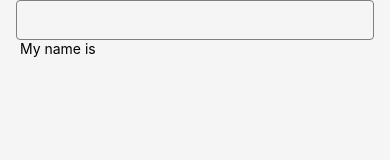
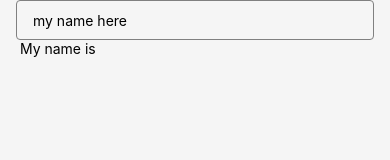
Before and after one commit to OkkashaAlly/react-native-tut, a React Native app: screen / in a window 390 px wide. Shown: the top 160 px of the page. Built offline with nearby package versions, Linux system fonts and the light colour scheme.

Commit message:
59 - TextInput Props

```diff
--- a/App.jsx
+++ b/App.jsx
@@ -16,8 +16,17 @@ export default function App() {
     // <SafeAreaView> for iOS or android after <StatusBar/>
     <SafeAreaView style={styles.container}>
       <View style={styles.scrollView}>
-        <TextInput style={styles.input} value={text} onChangeText={setText} />
-      <Text> My name is {text}</Text>
+        <TextInput
+          style={styles.input}
+          value={text}
+          onChangeText={setText}
+          placeholder="my name here"
+          secureTextEntry={false} // -- for password
+          // keyboardType="numeric" // -- for keyboard type
+          autoCorrect={false} // -- for auto correct
+          autoCapitalize="none" // -- for auto capitalize
+        />
+        <Text> My name is {text}</Text>
       </View>
       <StatusBar backgroundColor="#f5f5f5" barStyle="dark-content" />
     </SafeAreaView>
```
